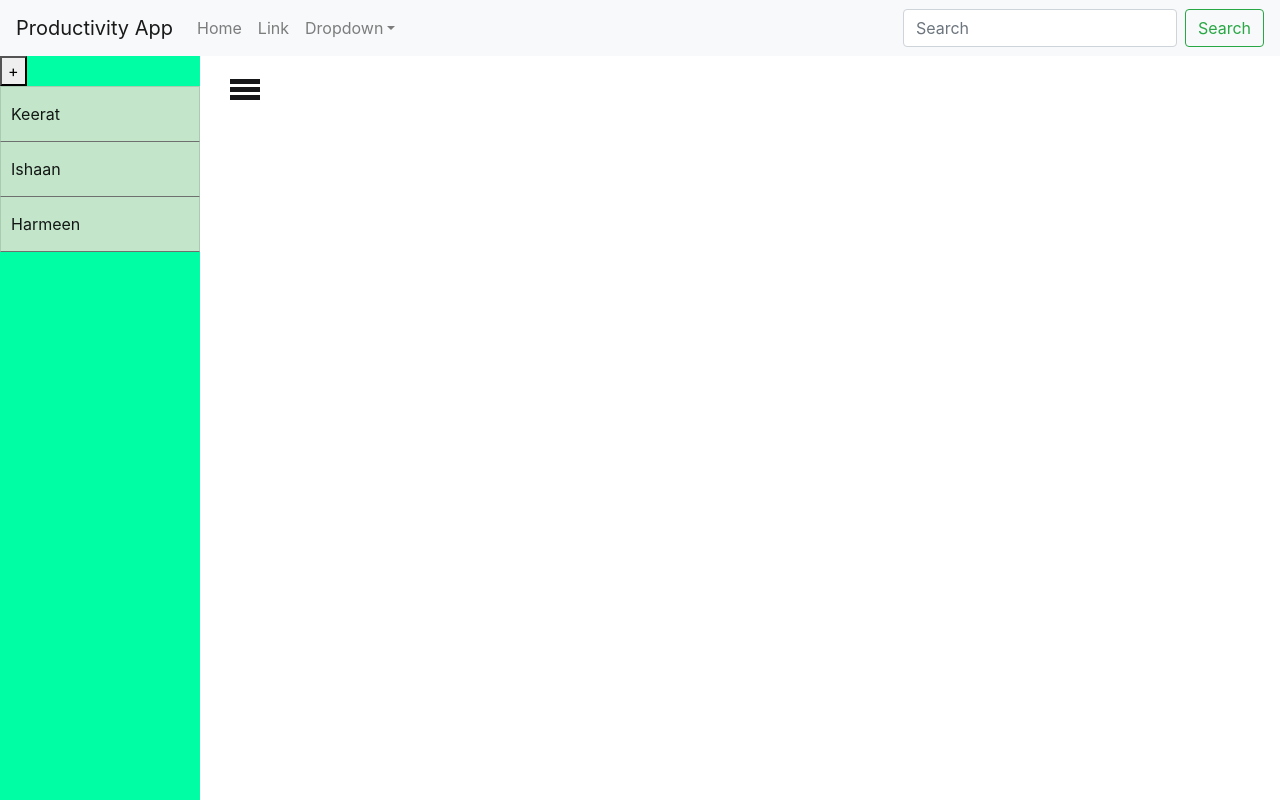
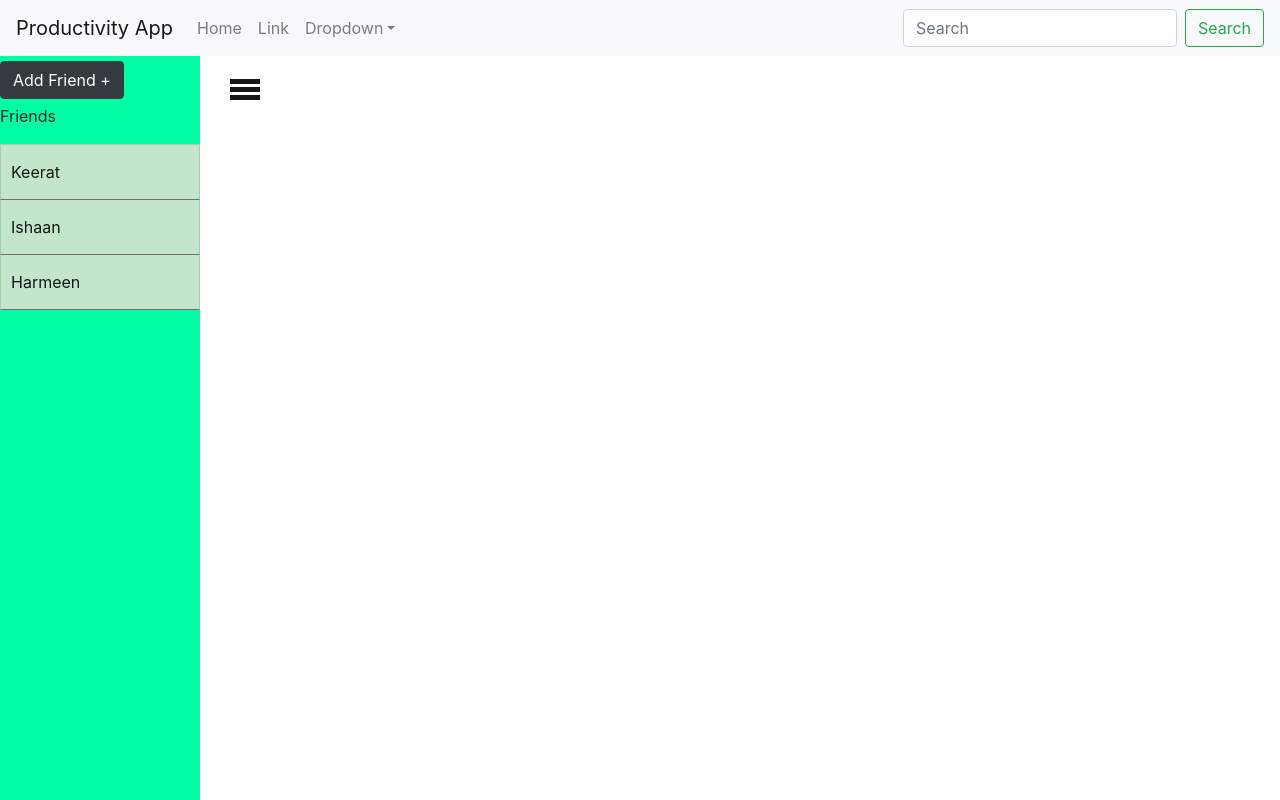
Before and after one commit to ReactProductivity/ProductivityApp, a React (Create React App) app: page / in a window 1280 px wide. Built offline with nearby package versions, Linux system fonts and the light colour scheme.

Commit message:
updated sidebar

```diff
--- a/src/components/FriendsBar.js
+++ b/src/components/FriendsBar.js
@@ -38,7 +38,10 @@ export class FriendsBar extends Component {
                     <span></span>
                     <span></span>
                 </div>
-                <button id="addFriend" onClick={() => this.addFriend("Kee")} >+</button>
+                <div id="friendsHeader">
+                    <Button id="addFriend" variant="dark" onClick={() => this.addFriend("Kee")}>Add Friend +</Button>
+                    <p>Friends</p>
+                </div>
                 <ListGroup id="friendslist">
                     <div className="friends">
                         {this.state.friends.map((name) => {
--- a/src/components/Person.js
+++ b/src/components/Person.js
@@ -5,7 +5,7 @@ import ListGroup from 'react-bootstrap/ListGroup';
 export class Person extends Component{
     constructor(props){
         super(props);
-        this.state = {}
+        this.state = {};
     }
 
     render(){
--- a/src/styles/friendsBar.css
+++ b/src/styles/friendsBar.css
@@ -32,5 +32,8 @@
   }
 
   #addFriend{
+    margin-top: 5px;
+    margin-bottom: 5px;
+    margin-right: 5px;
 
   }
```
